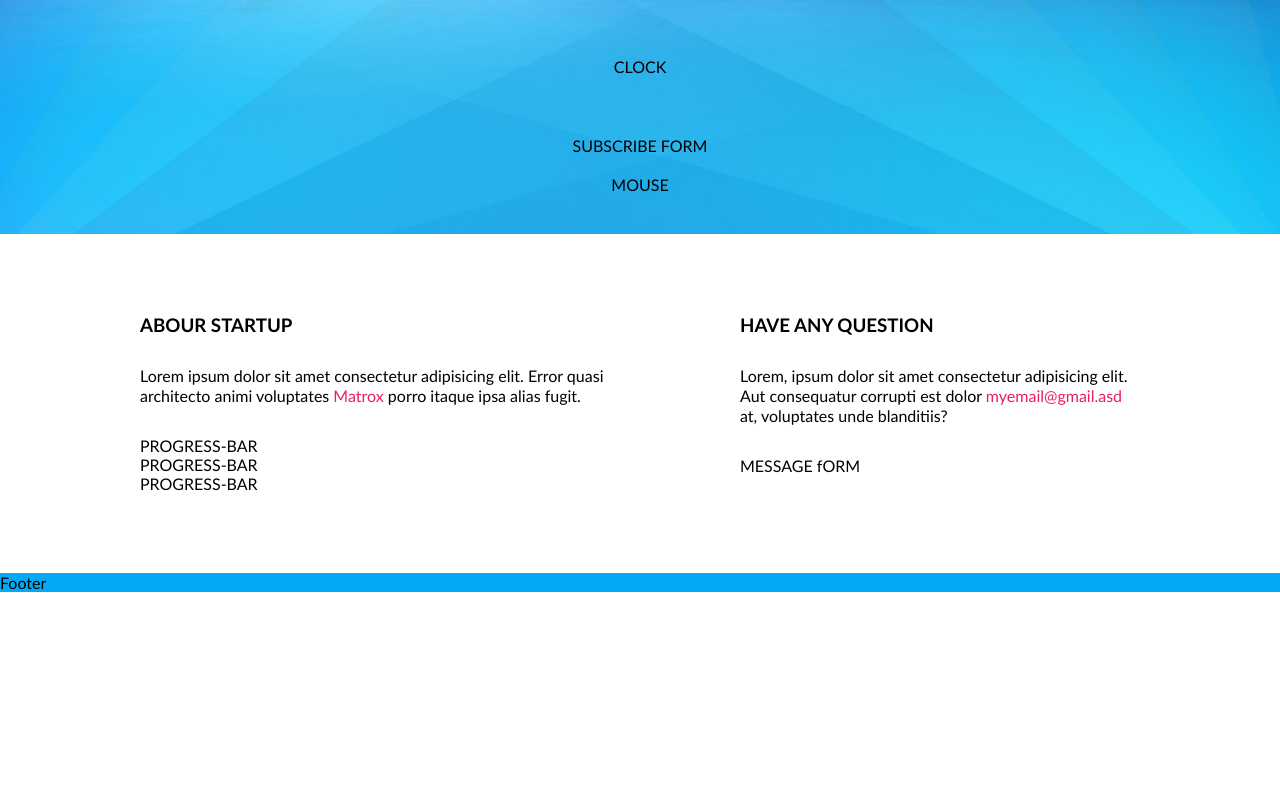
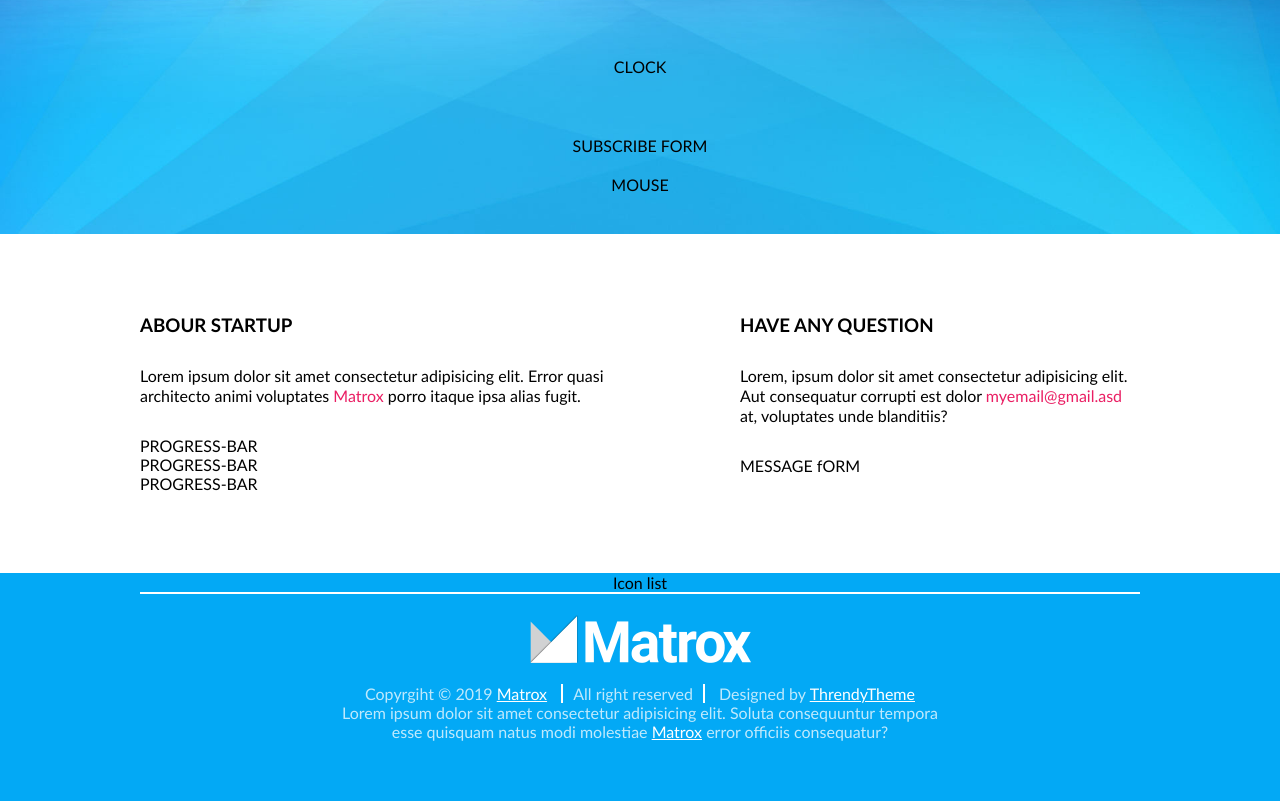
Before and after one commit to Lisishe/5-Coming-soon, a plain HTML site: page index.htm in a window 1280 px wide. Shown: the part 355-1156 px from the top of the page. Before the commit the page ends 947 px from the top, so only its background shows below. Drawn offline with Linux system fonts and the light colour scheme.

Commit message:
Footer #8

```diff
--- a/css/main.css
+++ b/css/main.css
@@ -92,5 +92,48 @@
             .content > .row p > a {
                 color: #EA1E63;
                 text-decoration: none;
-
         }
+footer {
+padding-bottom: 60px;
+text-align: center;
+}
+    footer > .row {
+        display: inline-block;
+        width: 1000px;
+        margin-left: calc( (100% - 1000px) / 2 );
+        margin-right: calc( (100% - 1000px) / 2 );
+    }
+        footer > .row > .socials {
+        display: inline-block;
+        width: 100%;
+        margin-bottom: 20px;
+        border-bottom: 2px solid #fff;
+    }
+    footer > .row > .footer-content {
+        display: inline-block;
+        width: 600px;
+        /* color: #fff; */
+        color: rgba(255, 255, 255, 0.75);
+    }
+        footer .footer-content > img {
+        display: inline-block;
+        margin-bottom: 20px;
+    }
+        footer .footer-content > .text-list {
+        display: inline-block;
+        width: 100%
+    }
+            footer .text-list > .text {
+        display: inline-block;
+    }
+                footer .text-list > .text:nth-child(2) {
+                padding-left: 10px;
+                padding-right: 10px;
+                margin-left: 10px;
+                margin-right: 10px;
+                border-left: 2px solid #fff;
+                border-right: 2px solid #fff;
+    }
+                footer .footer-content a {
+      color: #fff;
+    }
--- a/index.htm
+++ b/index.htm
@@ -60,7 +60,28 @@
         </div>
     </div>
     <footer class="container bg-blue">
-        Footer
+        <div class="row">
+            <div class="socials">
+                Icon list
+            </div>
+           <div class="footer-content">
+               <img src="./img/logo-white.png" alt="Coming soonn logo-white">
+               <div class="text-list">
+                   <div class="text">
+                       Copyrgiht &copy; 2019
+                       <a href="#">Matrox</a>
+                   </div>
+                   <div class="text">
+                       All right reserved
+                   </div>
+                   <div class="text">
+                       Designed by
+                       <a href="#">ThrendyTheme</a>
+                   </div>
+               </div>
+               <P>Lorem ipsum dolor sit amet consectetur adipisicing elit. Soluta consequuntur tempora esse quisquam natus modi molestiae <a href="#">Matrox</a> error officiis consequatur?</P>
+           </div>
+        </div>
     </footer>
 </body>
 </html>
```
